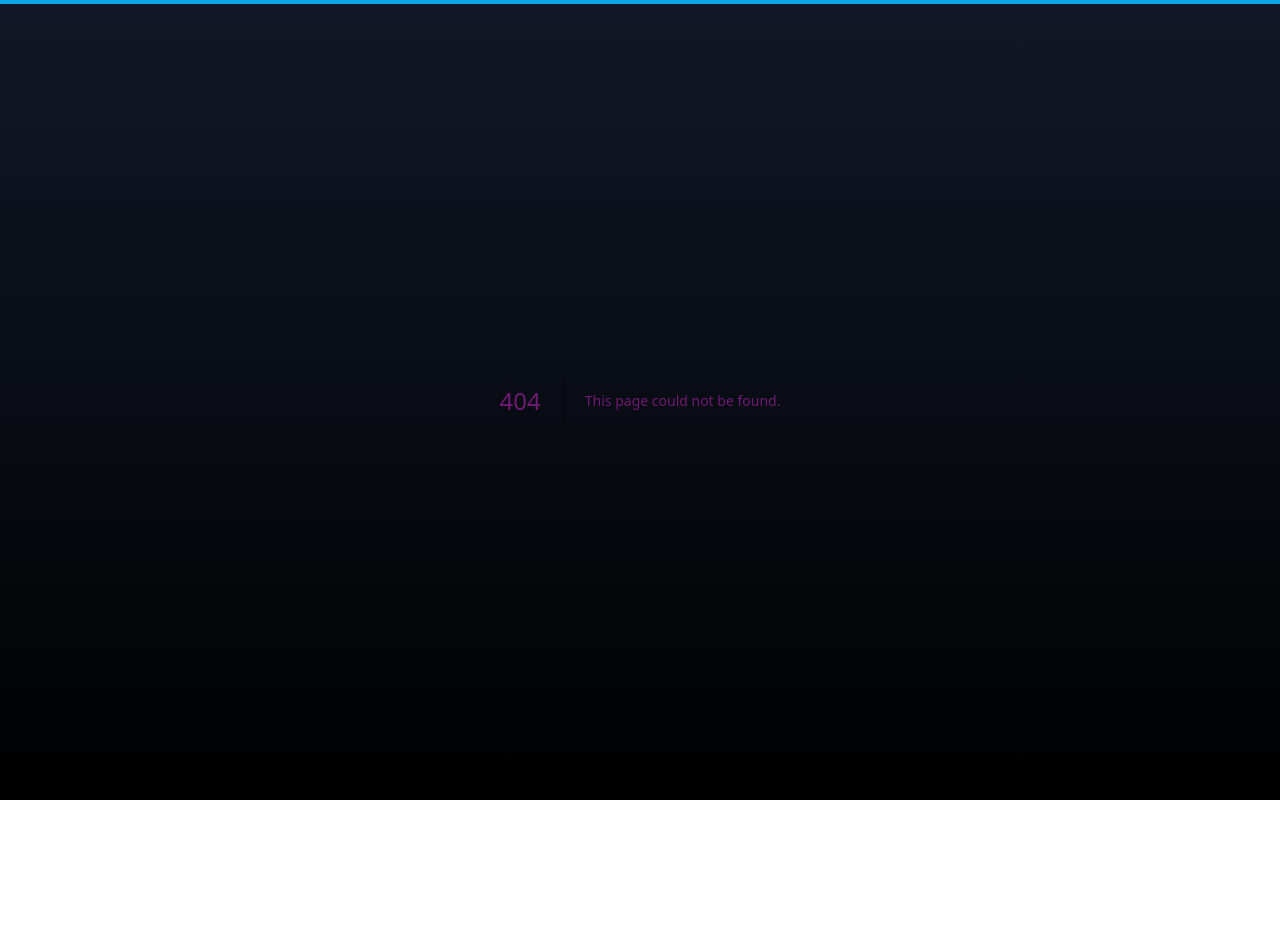
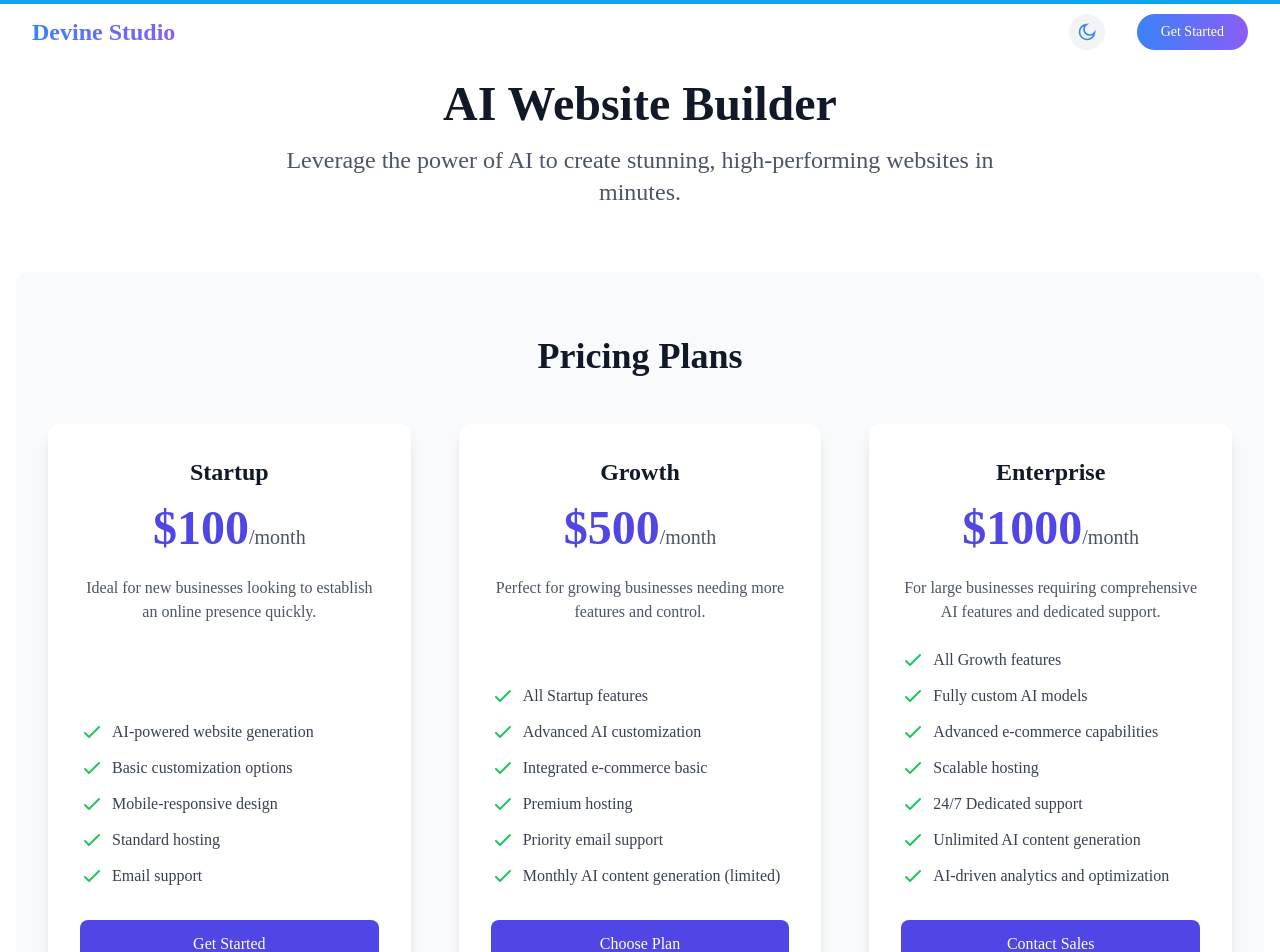
Before and after one commit to soham999a/getdivine, a Next.js app: page /ai-website-builder in a window 1280 px wide. Before the commit this address had no page. Shown: the top 952 px of the page. Before the commit the page ends 800 px from the top, so only its background shows below. Built offline with nearby package versions, Linux system fonts and the light colour scheme.

Commit message:
Add AI Website Builder page with pricing and link from homepage

```diff
--- a/components/ParallaxHero.js
+++ b/components/ParallaxHero.js
@@ -75,13 +75,15 @@ const ParallaxHero = () => {
                 Get Started
               </motion.button>
             </Link>
+            <Link href="/ai-website-builder" passHref>
               <motion.button
                 whileHover={{ scale: 1.05, boxShadow: "0 0 20px rgba(255,255,255,0.3)" }}
                 whileTap={{ scale: 0.95 }}
-              className="px-8 py-3 bg-transparent border-2 border-white text-white rounded-lg font-medium hover:bg-white/10 transition-all duration-300"
+                className="px-8 py-3 bg-transparent border-2 border-white text-white rounded-lg font-medium hover:bg-white/10 transition-all duration-300 cursor-pointer"
               >
                 Learn More
               </motion.button>
+            </Link>
           </motion.div>
         </div>
       </motion.div>
--- /dev/null
+++ b/pages/ai-website-builder.js
@@ -0,0 +1,133 @@
+import React from 'react';
+import Navbar from '../components/Navbar';
+import Footer from '../components/Footer';
+import { motion } from 'framer-motion';
+
+const pricingTiers = [
+  {
+    name: 'Startup',
+    price: '$100',
+    frequency: '/month',
+    description: 'Ideal for new businesses looking to establish an online presence quickly.',
+    features: [
+      'AI-powered website generation',
+      'Basic customization options',
+      'Mobile-responsive design',
+      'Standard hosting',
+      'Email support'
+    ],
+    buttonText: 'Get Started'
+  },
+  {
+    name: 'Growth',
+    price: '$500',
+    frequency: '/month',
+    description: 'Perfect for growing businesses needing more features and control.',
+    features: [
+      'All Startup features',
+      'Advanced AI customization',
+      'Integrated e-commerce basic',
+      'Premium hosting',
+      'Priority email support',
+      'Monthly AI content generation (limited)'
+    ],
+    buttonText: 'Choose Plan'
+  },
+  {
+    name: 'Enterprise',
+    price: '$1000',
+    frequency: '/month',
+    description: 'For large businesses requiring comprehensive AI features and dedicated support.',
+    features: [
+      'All Growth features',
+      'Fully custom AI models',
+      'Advanced e-commerce capabilities',
+      'Scalable hosting',
+      '24/7 Dedicated support',
+      'Unlimited AI content generation',
+      'AI-driven analytics and optimization'
+    ],
+    buttonText: 'Contact Sales'
+  }
+];
+
+export default function AiWebsiteBuilderPage() {
+  return (
+    <div className="min-h-screen bg-white dark:bg-gray-900 text-gray-900 dark:text-white">
+      <Navbar />
+      <main className="pt-20 container mx-auto px-4 py-12 sm:py-20">
+        <motion.div
+          initial={{ opacity: 0, y: 20 }}
+          animate={{ opacity: 1, y: 0 }}
+          transition={{ duration: 0.8 }}
+          className="text-center mb-12 sm:mb-16"
+        >
+          <h1 className="text-4xl sm:text-5xl font-bold text-gray-900 dark:text-white mb-4">AI Website Builder</h1>
+          <p className="text-xl sm:text-2xl text-gray-600 dark:text-gray-300 max-w-3xl mx-auto">
+            Leverage the power of AI to create stunning, high-performing websites in minutes.
+          </p>
+        </motion.div>
+
+        {/* Pricing Section */}
+        <section className="py-12 sm:py-16 bg-gray-50 dark:bg-gray-800 rounded-xl">
+          <div className="max-w-7xl mx-auto px-4 sm:px-6 lg:px-8">
+            <motion.h2
+              initial={{ opacity: 0, y: 20 }}
+              whileInView={{ opacity: 1, y: 0 }}
+              viewport={{ once: true }}
+              transition={{ duration: 0.6 }}
+              className="text-3xl sm:text-4xl font-bold text-center text-gray-900 dark:text-white mb-12"
+            >
+              Pricing Plans
+            </motion.h2>
+
+            <div className="grid grid-cols-1 md:grid-cols-3 gap-8 lg:gap-12">
+              {pricingTiers.map((tier, index) => (
+                <motion.div
+                  key={index}
+                  initial={{ opacity: 0, y: 30 }}
+                  whileInView={{ opacity: 1, y: 0 }}
+                  viewport={{ once: true }}
+                  transition={{ duration: 0.6, delay: index * 0.1 }}
+                  className="bg-white dark:bg-gray-900 rounded-xl shadow-lg hover:shadow-xl transition-shadow duration-300 p-6 sm:p-8 flex flex-col"
+                >
+                  <h3 className="text-2xl font-bold text-gray-900 dark:text-white mb-4 text-center">{tier.name}</h3>
+                  <div className="text-center mb-6">
+                    <span className="text-5xl font-bold text-indigo-600">{tier.price}</span>
+                    <span className="text-xl text-gray-600 dark:text-gray-300">{tier.frequency}</span>
+                  </div>
+                  <p className="text-gray-600 dark:text-gray-300 mb-6 flex-grow text-center">{tier.description}</p>
+
+                  <ul className="space-y-3 mb-8">
+                    {tier.features.map((feature, featureIndex) => (
+                      <li key={featureIndex} className="flex items-start text-gray-700 dark:text-gray-400">
+                        <svg className="h-6 w-6 text-green-500 mr-2 flex-shrink-0" fill="none" viewBox="0 0 24 24" stroke="currentColor"><path strokeLinecap="round" strokeLinejoin="round" strokeWidth="2" d="M5 13l4 4L19 7"></path></svg>
+                        <span>{feature}</span>
+                      </li>
+                    ))}
+                  </ul>
+
+                  <button className="mt-auto w-full px-6 py-3 bg-indigo-600 text-white rounded-lg font-medium hover:bg-indigo-700 transition-colors duration-300">
+                    {tier.buttonText}
+                  </button>
+                </motion.div>
+              ))}
+            </div>
+          </div>
+        </section>
+
+        {/* Additional Info Section (Optional) */}
+        <section className="py-12 sm:py-16">
+           <div className="max-w-3xl mx-auto text-center text-gray-700 dark:text-gray-400">
+             <h2 className="text-2xl font-bold mb-4">How it Works</h2>
+             <p className="mb-4">Our AI Website Builder uses advanced algorithms to understand your needs and generate a tailored website design and content. You can then customize it further with our intuitive tools.</p>
+             <h2 className="text-2xl font-bold mb-4">What's Included?</h2>
+             <p>All plans include secure hosting, mobile responsiveness, and access to our AI tools. Higher tiers offer more advanced customization, e-commerce features, and dedicated support.</p>
+           </div>
+        </section>
+
+      </main>
+      <Footer />
+    </div>
+  );
+}
```
Lines whose indentation alone changed are shown as unchanged.
